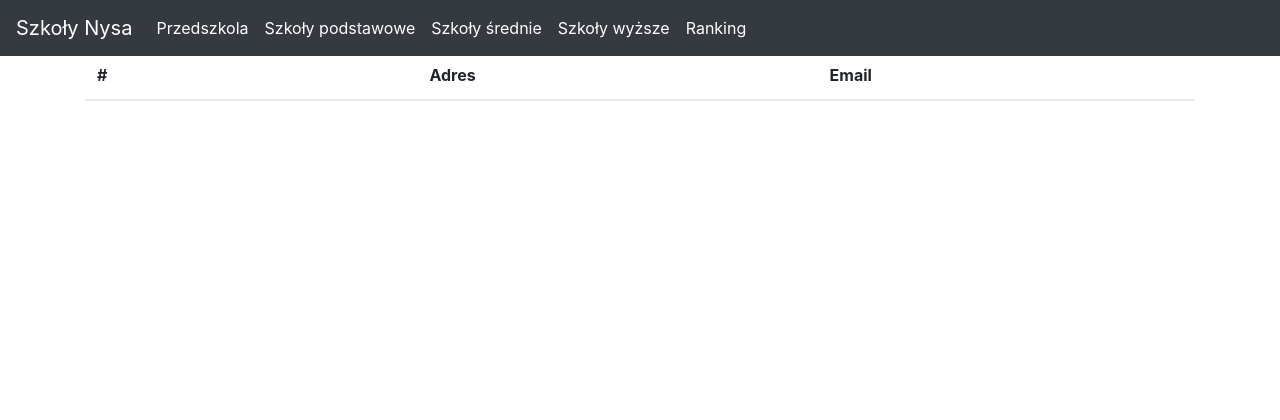
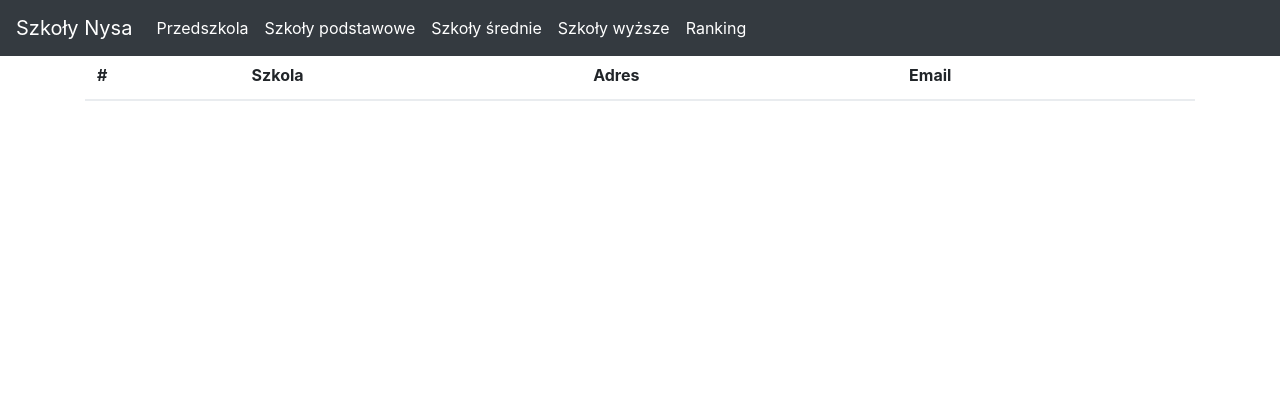
Before and after one commit to l7ssha/hackathon2017, an ASP.NET Core app: page /Home/SzkolySrednie in a window 1280 px wide. Shown: the top 420 px of the page. Run offline with ASP.NET Core 8, Linux system fonts and the light colour scheme; lists and menus that the app fills with data are empty; some libraries are stand-ins or nearby versions.

Commit message:
kolejne zmiany

```diff
--- a/src/hackathon/Views/Home/SzkolyPodstawowe.cshtml
+++ b/src/hackathon/Views/Home/SzkolyPodstawowe.cshtml
@@ -4,7 +4,7 @@
     <thead>
       <tr>
         <th scope="col">#</th>
-        <th scope="col"Szkola</th>
+        <th scope="col">Szkola</th>
         <th scope="col">Adres</th>
         <th scope="col">Email</th>
       </tr>
--- a/src/hackathon/Views/Home/SzkolySrednie.cshtml
+++ b/src/hackathon/Views/Home/SzkolySrednie.cshtml
@@ -5,7 +5,7 @@
     <thead>
       <tr>
         <th scope="col">#</th>
-        <th scope="col"Szkola</th>
+        <th scope="col">Szkola</th>
         <th scope="col">Adres</th>
         <th scope="col">Email</th>
       </tr>
@@ -19,7 +19,7 @@
           <td>@item.Address</td>
           <td>@item.Email</td>
           </tr>
-      }
+        }
     </tbody>
   </table>
 </div>
```
